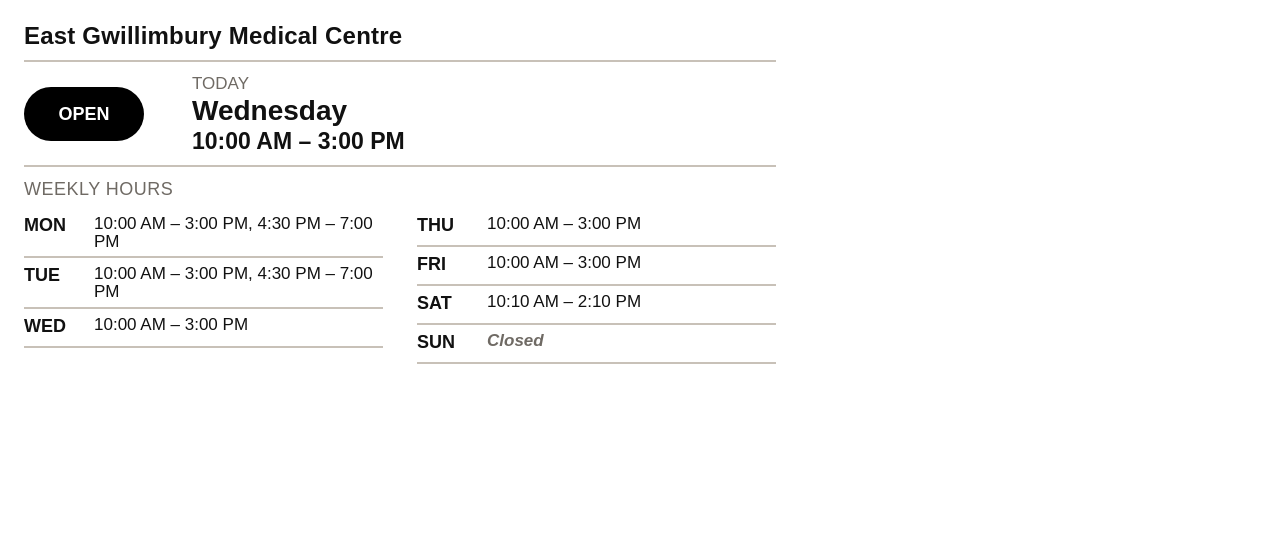
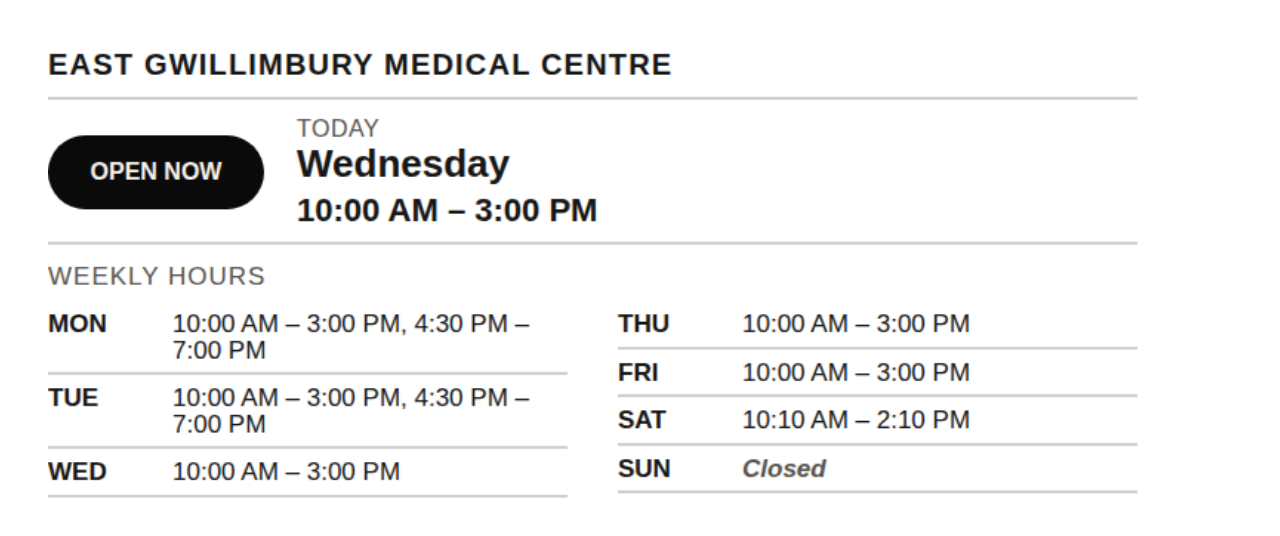
Before and after one commit to rahalb/egmed, a website: page clinic-hours.html in a window 1280 px wide. Drawn offline with Linux system fonts and the light colour scheme.

Commit message:
Update clinic-hours.html

```diff
--- a/clinic-hours.html
+++ b/clinic-hours.html
@@ -1,26 +1,15 @@
 <!doctype html>
-<html lang="en">
+<html>
 <head>
   <meta charset="utf-8">
-  <meta name="viewport" content="width=800, initial-scale=1">
-  <title>Clinic Hours Source</title>
+  <meta name="viewport" content="width=device-width, initial-scale=1">
   <style>
-    :root {
-      --bg: #ffffff;
-      --text: #111111;
-      --muted: #6f6a64;
-      --line: #c8c1b8;
-      --panel: #ffffff;
-    }
-
     html, body {
       margin: 0;
-      width: 800px;
-      height: 480px;
-      background: var(--bg);
+      width: 100%;
+      height: 100%;
+      background: white;
       overflow: hidden;
-      font-family: Arial, Helvetica, sans-serif;
-      color: var(--text);
     }
 
     * {
@@ -28,183 +17,31 @@
     }
 
     .page {
-      width: 800px;
-      height: 480px;
-      background: var(--bg);
-      padding: 22px 24px 18px 24px;
+      width: 100vw;
+      height: 100vh;
+      padding: 48px;
+      background: white;
+      display: flex;
+      align-items: flex-start;
+      justify-content: center;
     }
 
-    .title {
-      font-size: 24px;
-      font-weight: 800;
-      letter-spacing: 0.2px;
-      margin-bottom: 10px;
-    }
-
-    .rule {
-      border-top: 2px solid var(--line);
-      margin: 0 0 12px 0;
-    }
-
-    .today {
-      display: grid;
-      grid-template-columns: 150px 1fr;
-      column-gap: 18px;
-      align-items: center;
-      margin-bottom: 10px;
-    }
-
-    .status-pill {
-      display: inline-flex;
-      align-items: center;
-      justify-content: center;
-      min-width: 120px;
-      height: 54px;
-      padding: 0 18px;
-      border-radius: 28px;
-      background: #000000;
-      color: #ffffff;
-      font-size: 18px;
-      font-weight: 800;
-      text-transform: uppercase;
-    }
-
-    .today-label {
-      color: var(--muted);
-      font-size: 17px;
-      margin-bottom: 2px;
-      text-transform: uppercase;
-    }
-
-    .today-day {
-      font-size: 28px;
-      font-weight: 800;
-      line-height: 1.05;
-      margin-bottom: 4px;
-    }
-
-    .today-hours {
-      font-size: 23px;
-      font-weight: 700;
-      line-height: 1.1;
-    }
-
-    .section-label {
-      color: var(--muted);
-      font-size: 18px;
-      text-transform: uppercase;
-      letter-spacing: 0.5px;
-      margin: 10px 0 8px 0;
-    }
-
-    .week {
-      display: grid;
-      grid-template-columns: 1fr 1fr;
-      gap: 0 34px;
-    }
-
-    .day-row {
-      display: grid;
-      grid-template-columns: 70px 1fr;
-      align-items: start;
-      padding: 7px 0 6px 0;
-      border-bottom: 2px solid var(--line);
-      min-height: 39px;
-    }
-
-    .day-name {
-      font-size: 18px;
-      font-weight: 800;
-      text-transform: uppercase;
-    }
-
-    .day-hours {
-      font-size: 17px;
-      font-weight: 500;
-      line-height: 1.05;
-    }
-
-    .closed {
-      color: var(--muted);
-      font-style: italic;
-      font-weight: 700;
-    }
-
-    .loading,
-    .error {
-      font-size: 22px;
-      font-weight: 700;
-      padding-top: 40px;
+    img {
+      display: block;
+      width: 100%;
+      max-width: calc(100vw - 96px);
+      height: auto;
     }
   </style>
 </head>
 <body>
-  <div class="page" id="page">
-    <div class="loading" id="loading">Loading clinic hours…</div>
+  <div class="page">
+    <img id="hours" alt="Clinic Hours">
   </div>
 
   <script>
-    const dayOrder = [
-      ['monday', 'MON'],
-      ['tuesday', 'TUE'],
-      ['wednesday', 'WED'],
-      ['thursday', 'THU'],
-      ['friday', 'FRI'],
-      ['saturday', 'SAT'],
-      ['sunday', 'SUN']
-    ];
-
-    function render(data) {
-      const page = document.getElementById('page');
-      const statusText = (data.status || 'closed').toUpperCase();
-      const statusClass = (data.status || 'closed').toLowerCase() === 'open' ? 'OPEN' : 'CLOSED';
-
-      const leftDays = dayOrder.slice(0, 3);
-      const rightDays = dayOrder.slice(3);
-
-      const buildRows = (days) => days.map(([key, label]) => {
-        const value = data[key] || 'Closed';
-        const isClosed = value.toLowerCase() === 'closed';
-        return `
-          <div class="day-row">
-            <div class="day-name">${label}</div>
-            <div class="day-hours ${isClosed ? 'closed' : ''}">${value}</div>
-          </div>
-        `;
-      }).join('');
-
-      page.innerHTML = `
-        <div class="title">${data.clinic_name || 'EAST GWILLIMBURY MEDICAL CENTRE'}</div>
-        <div class="rule"></div>
-
-        <div class="today">
-          <div>
-            <div class="status-pill">${statusClass}</div>
-          </div>
-          <div>
-            <div class="today-label">TODAY</div>
-            <div class="today-day">${data.today_name || ''}</div>
-            <div class="today-hours">${data.today_hours || 'Closed'}</div>
-          </div>
-        </div>
-
-        <div class="rule"></div>
-        <div class="section-label">WEEKLY HOURS</div>
-
-        <div class="week">
-          <div>${buildRows(leftDays)}</div>
-          <div>${buildRows(rightDays)}</div>
-        </div>
-      `;
-    }
-
-    fetch('./clinic-hours-sensecraft.json?t=' + Date.now())
-      .then(response => response.json())
-      .then(data => render(data))
-      .catch(() => {
-        document.getElementById('page').innerHTML =
-          '<div class="error">Unable to load clinic hours.</div>';
-      });
+    document.getElementById('hours').src =
+      'https://rahalb.github.io/egmed/clinic-hours.png?t=' + Date.now();
   </script>
 </body>
 </html>
```
